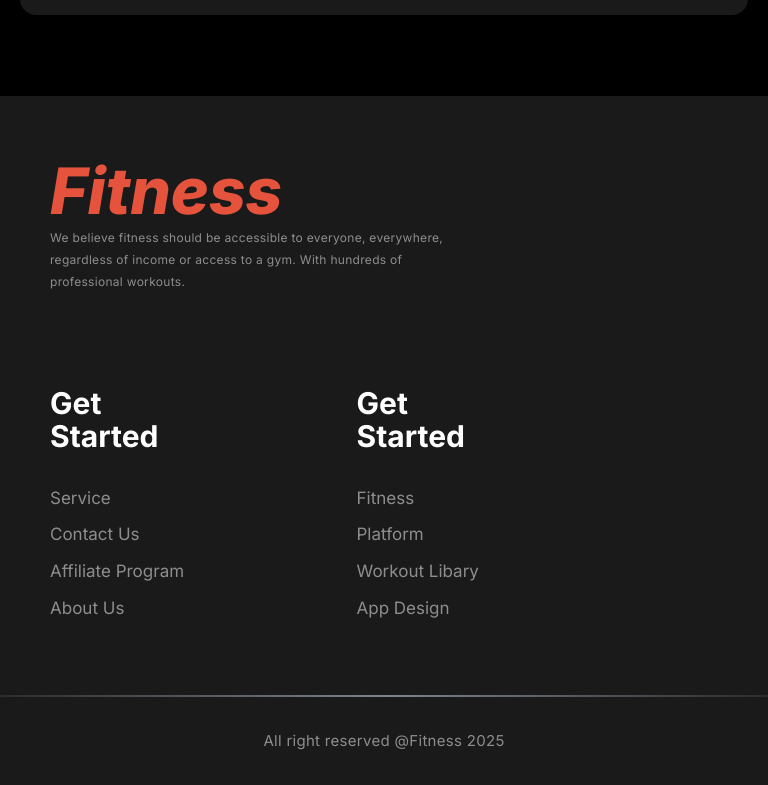
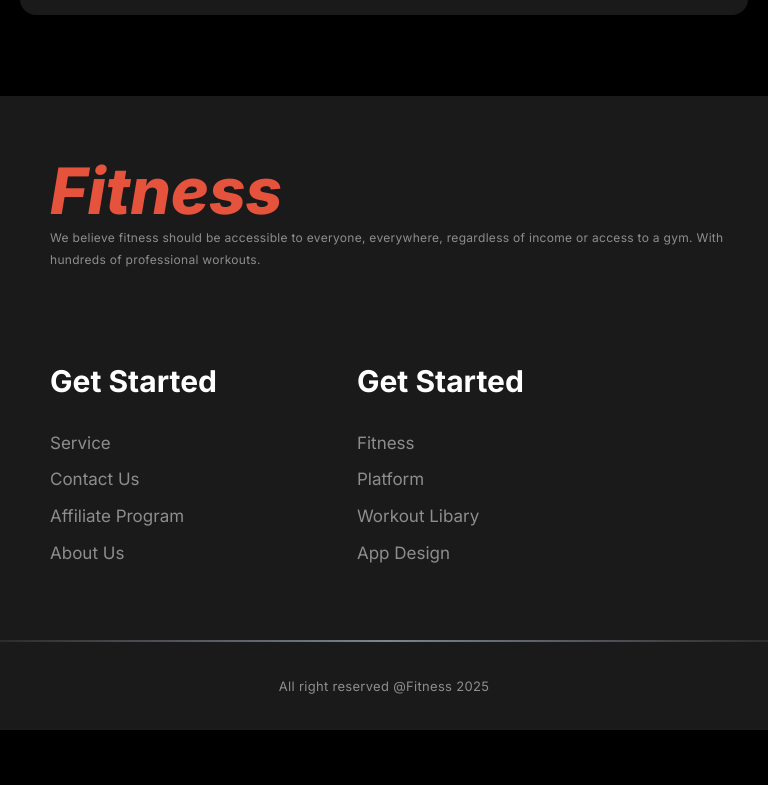
Before and after one commit to Naabil05/Programming_Hero_Assignment_2, a plain HTML site: page Fitness.html in a window 768 px wide. Shown: the part 4946-5731 px from the top of the page. After the commit the page ends 5676 px from the top, so only its background shows below. Drawn offline with Linux system fonts and the light colour scheme.

Commit message:
Responsive problem solved

```diff
--- a/Styles/styles.css
+++ b/Styles/styles.css
@@ -1440,7 +1440,9 @@ footer .under-title {
     #footer-section .footer-menu {
         flex-direction: column;
         gap: 30px;
-    }
+        width: 100%;
+    }
+
 
     #footer-section .menu-title {
         padding-bottom: 20px;
@@ -1744,9 +1746,21 @@ footer .under-title {
 
     }
 
+    #footer-section .title {
+        width: 100%;
+    }
+
+    #footer-section .footer-menu {
+        width: 100%;
+
+    }
+
     footer hr {
         width: 100%;
     }
 
-
-}
+    footer .under-title {
+        font-size: 13px;
+    }
+
+}
```
Also changed, not shown: Fitness.html (renamed from index.html).
